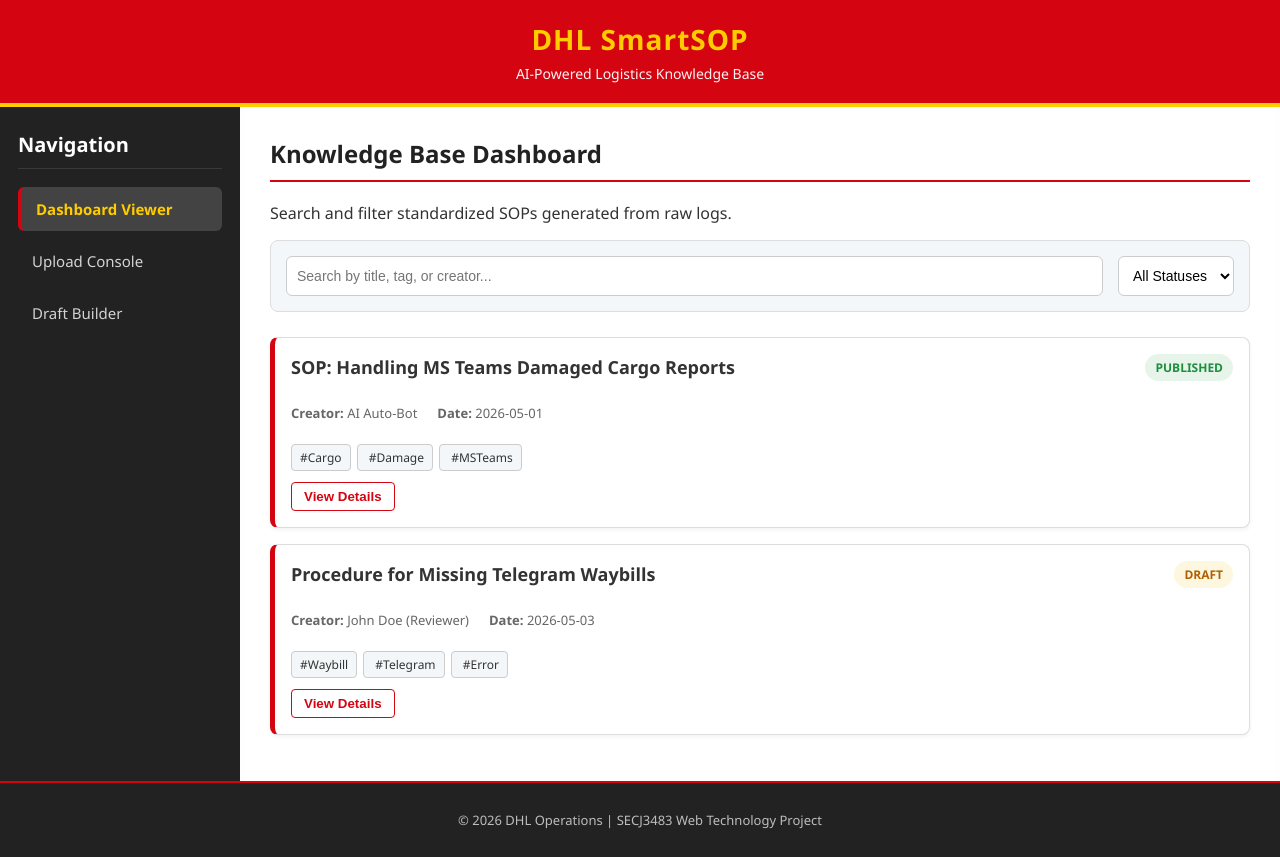
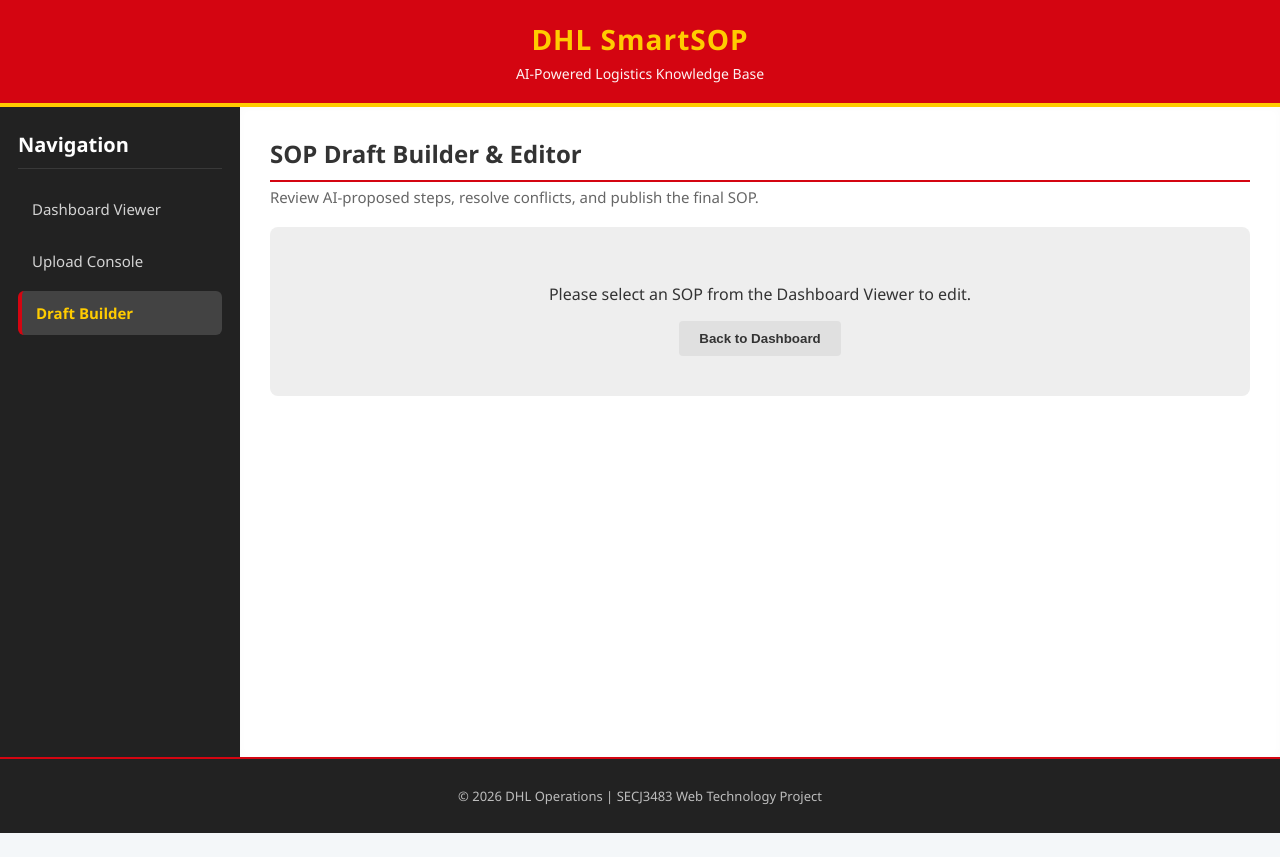
Before and after one commit to shajannatuliman/nexgendhl, a Vue app: page / in a window 1280 px wide. Both pictures are taken after a click on the link "Draft Builder". After the commit the page ends 833 px from the top, so only its background shows below. Built offline with nearby package versions, Linux system fonts and the light colour scheme.

Commit message:
complete UI for dashboard, upload console & draft builder

```diff
--- a/src/App.vue
+++ b/src/App.vue
@@ -13,11 +13,19 @@
       <ViewerView
         v-if="activeTab === 'viewer'"
         :sops="sops"
+        @edit-sop="openEditor"
       />
 
       <UploadConsoleView
         v-else-if="activeTab === 'upload'"
         @add-sop="addSop"
+      />
+
+      <DraftBuilderView
+        v-else-if="activeTab === 'draft'"
+        :sopToEdit="selectedSop"
+        @update-sop="saveSop"
+        @go-back="activeTab = 'viewer'"
       />
     </div>
   </div>
@@ -31,6 +39,7 @@
 import AppFooter from './components/AppFooter.vue'
 import ViewerView from './views/ViewerView.vue'
 import UploadConsoleView from './views/UploadConsoleView.vue'
+import DraftBuilderView from './views/DraftBuilderView.vue'
 
 export default {
   name: 'App',
@@ -39,11 +48,13 @@
     AppSidebar,
     AppFooter,
     ViewerView,
-    UploadConsoleView
+    UploadConsoleView,
+    DraftBuilderView
   },
   data() {
     return {
-      activeTab: 'viewer', // 3. This controls what page shows first!
+      activeTab: 'viewer',
+      selectedSop: null, // ERROR 1 FIXED: Added this missing variable!
       sops: [
         {
           id: 1,
@@ -67,7 +78,22 @@
   methods: {
     addSop(newSop) {
       this.sops.push(newSop);
-      this.activeTab = 'viewer'; // Switches back to viewer after submit
+      this.activeTab = 'viewer';
+    },
+    openEditor(sop) {
+      this.selectedSop = sop;
+      this.activeTab = 'draft';
+    },
+    // ERROR 2 FIXED: Added the missing saveSop method!
+    saveSop(updatedSop) {
+      // Find the specific SOP in the array and update it
+      const index = this.sops.findIndex(s => s.id === updatedSop.id);
+      if (index !== -1) {
+        this.sops[index] = updatedSop;
+      }
+      // Clear the selection and go back to the dashboard
+      this.activeTab = 'viewer';
+      this.selectedSop = null;
     }
   }
 }
--- a/src/components/AppSidebar.vue
+++ b/src/components/AppSidebar.vue
@@ -19,7 +19,11 @@
         </a>
       </li>
       <li>
-        <a href="#" class="menu-link">Draft Builder</a>
+        <a href="#"
+           :class="['menu-link', { active: currentTab === 'draft' }]"
+           @click.prevent="$emit('change-tab', 'draft')">
+           Draft Builder
+        </a>
       </li>
     </ul>
   </div>
--- a/src/components/SopsCard.vue
+++ b/src/components/SopsCard.vue
@@ -19,13 +19,15 @@
       </span>
     </div>
 
-    <button class="action-btn">View Details</button>
+    <!-- Add the @click event here -->
+    <button class="action-btn" @click="$emit('edit-sop', sop)">View / Edit Details</button>
   </div>
 </template>
 
 <script>
 export default {
   name: 'SopsCard', // Updated component name
+  emits: ['edit-sop'],
   props: {
     sop: {          // Now expecting a single 'sop' object
       type: Object,
--- /dev/null
+++ b/src/views/DraftBuilderView.vue
@@ -0,0 +1,92 @@
+<template>
+  <div class="draft-builder">
+    <div class="page-header">
+      <h2>SOP Draft Builder & Editor</h2>
+      <p>Review AI-proposed steps, resolve conflicts, and publish the final SOP.</p>
+    </div>
+
+    <!-- If no SOP is selected, show a message -->
+    <div v-if="!localSop" class="no-selection">
+      <p>Please select an SOP from the Dashboard Viewer to edit.</p>
+      <button @click="$emit('go-back')" class="btn-secondary">Back to Dashboard</button>
+    </div>
+
+    <!-- The Editor Form -->
+    <form v-else @submit.prevent="saveDraft" class="editor-form">
+      <div class="form-group">
+        <label>Document Title</label>
+        <input type="text" v-model="localSop.title" required>
+      </div>
+
+      <div class="form-row">
+        <div class="form-group half">
+          <label>Status</label>
+          <select v-model="localSop.status">
+            <option value="Draft">Draft (Needs Work)</option>
+            <option value="Reviewed">Reviewed (Pending Approval)</option>
+            <option value="Published">Published (Live)</option>
+          </select>
+        </div>
+        <div class="form-group half">
+          <label>Creator / Reviewer</label>
+          <input type="text" v-model="localSop.creator" required>
+        </div>
+      </div>
+
+      <div class="form-group">
+        <label>SOP Steps / Content</label>
+        <textarea
+          v-model="sopContent"
+          rows="8"
+          placeholder="1. First step...&#10;2. Second step..."
+        ></textarea>
+      </div>
+
+      <div class="form-actions">
+        <button type="button" class="btn-secondary" @click="$emit('go-back')">Cancel</button>
+        <button type="submit" class="btn-primary">Save & Update SOP</button>
+      </div>
+    </form>
+  </div>
+</template>
+
+<script>
+export default {
+  name: 'DraftBuilderView',
+  props: ['sopToEdit'],
+  emits: ['update-sop', 'go-back'],
+  data() {
+    return {
+      // We make a local copy of the prop so we don't mutate the parent's data directly
+      localSop: this.sopToEdit ? JSON.parse(JSON.stringify(this.sopToEdit)) : null,
+      sopContent: "1. AI Proposed Step 1...\n2. AI Proposed Step 2..." // Mock content
+    }
+  },
+  methods: {
+    saveDraft() {
+      // Emit the updated SOP back to App.vue
+      this.$emit('update-sop', this.localSop);
+      alert(`SOP successfully updated to: ${this.localSop.status}`);
+    }
+  }
+}
+</script>
+
+<style scoped>
+.page-header { margin-bottom: 20px; }
+.page-header h2 { color: var(--text-dark); margin-bottom: 5px; }
+.page-header p { color: #666; font-size: 15px; margin: 0; }
+.no-selection { text-align: center; padding: 40px; background: #eee; border-radius: 8px; }
+.editor-form { background: white; padding: 25px; border-radius: 8px; border: 1px solid var(--border-soft); box-shadow: 0 2px 4px rgba(0,0,0,0.05); }
+.form-group { margin-bottom: 20px; display: flex; flex-direction: column; }
+.form-row { display: flex; gap: 20px; }
+.half { flex: 1; }
+label { font-weight: bold; margin-bottom: 8px; font-size: 14px; }
+input, select, textarea { padding: 10px; border: 1px solid #ccc; border-radius: 6px; font-family: inherit; }
+input:focus, select:focus, textarea:focus { outline: none; border-color: var(--dhl-red); }
+.form-actions { display: flex; justify-content: flex-end; gap: 10px; margin-top: 20px; }
+.btn-primary { background: var(--dhl-red); color: var(--dhl-yellow); border: none; padding: 10px 20px; border-radius: 4px; font-weight: bold; cursor: pointer; }
+.btn-secondary { background: #e0e0e0; color: #333; border: none; padding: 10px 20px; border-radius: 4px; font-weight: bold; cursor: pointer; }
+.btn-primary:hover { background: #b3040e; }
+.btn-secondary:hover { background: #ccc; }
+</style>
--- a/src/views/ViewerView.vue
+++ b/src/views/ViewerView.vue
@@ -14,13 +14,12 @@
       </select>
     </div>
 
-    <!-- Article List Loop -->
     <div v-if="filteredSops.length > 0">
-      <!-- Changed ArticleCard to SopsCard, and passed :sop="sop" -->
       <SopsCard
         v-for="sop in filteredSops"
         :key="sop.id"
         :sop="sop"
+        @edit-sop="$emit('edit-sop', $event)"
       />
     </div>
 
@@ -36,6 +35,7 @@
 
 export default {
   name: 'ViewerView',
+  emits: ['edit-sop'],
   components: {
     SopsCard // Registered new component name
   },
```
